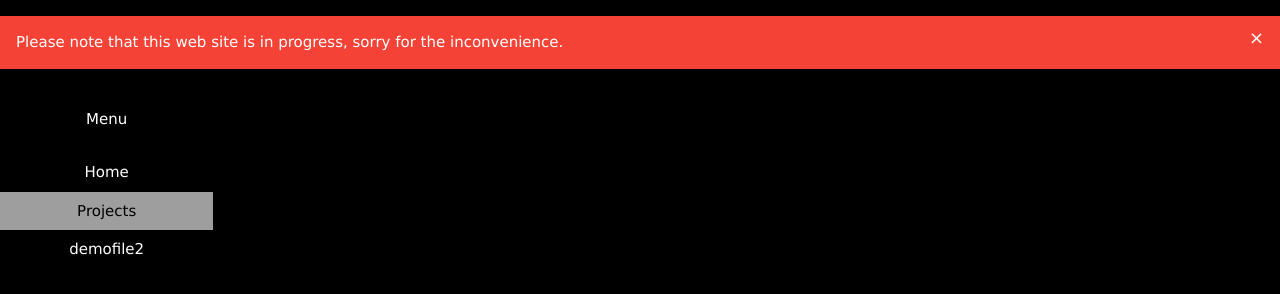
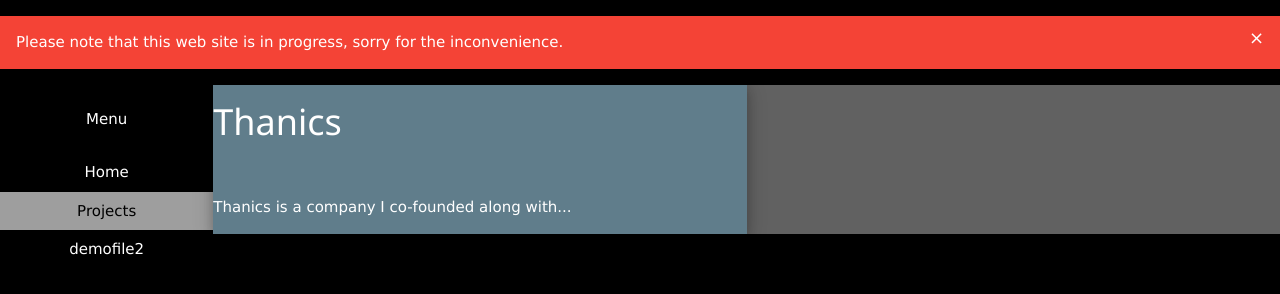
Before and after one commit to dariusjlukas/school-Portfolio, a website: page projects.html in a window 1280 px wide. Drawn offline with Linux system fonts and the light colour scheme.

Commit message:
Begain work on projects page

```diff
--- a/projects.html
+++ b/projects.html
@@ -25,7 +25,13 @@
             <a href="demofile2.html" class="w3-button w3-bar-item">demofile2</a>
         </div>
         <div class="w3-col s12 m10 l10 w3-dark-gray">
-
+            <div class="w3-row w3-display-container">
+                <div class="w3-card-4 w3-half w3-blue-gray">
+                    <h1>Thanics</h1>
+                    <img src="" alt="">
+                    <p>Thanics is a company I co-founded along with...</p>
+                </div>
+            </div>
         </div>
     </div>
 
```
